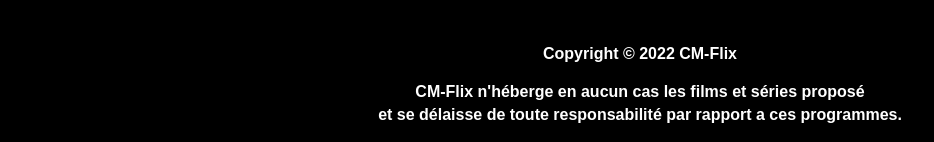
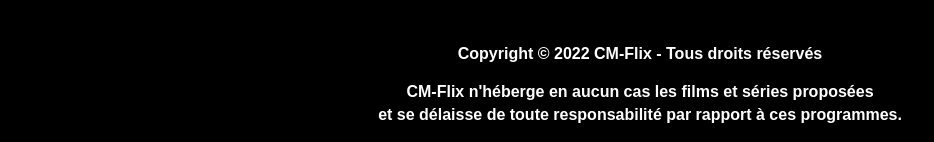
Before and after one commit to CmFlix/CmFlix.github.io, a plain HTML site: page films/marvel/choix.html in a window 1280 px wide. Shown: the part 967-1109 px from the top of the page, without its empty margins (0-934 px from the left). Drawn offline with Linux system fonts and the light colour scheme.

Commit message:
Update choix.html

```diff
--- a/films/marvel/choix.html
+++ b/films/marvel/choix.html
@@ -61,8 +61,8 @@
     </section>
 
     <div class="center">
-        <p>Copyright &copy; 2022 CM-Flix</p>
-        <p>CM-Flix n'héberge en aucun cas les films et séries proposé<br> et se délaisse de toute responsabilité par rapport a ces programmes.</p>
+        <p>Copyright &copy; 2022 CM-Flix - Tous droits réservés</p>
+        <p>CM-Flix n'héberge en aucun cas les films et séries proposées<br> et se délaisse de toute responsabilité par rapport à ces programmes.</p>
     </div>
 
 </body>
```
